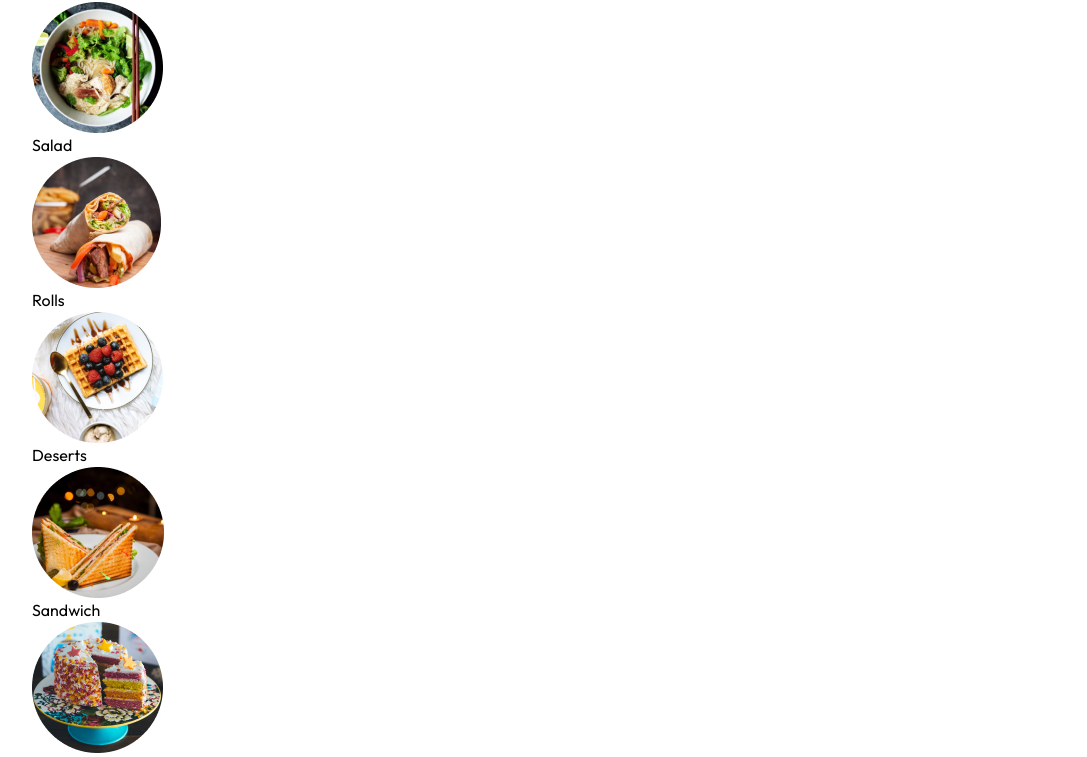
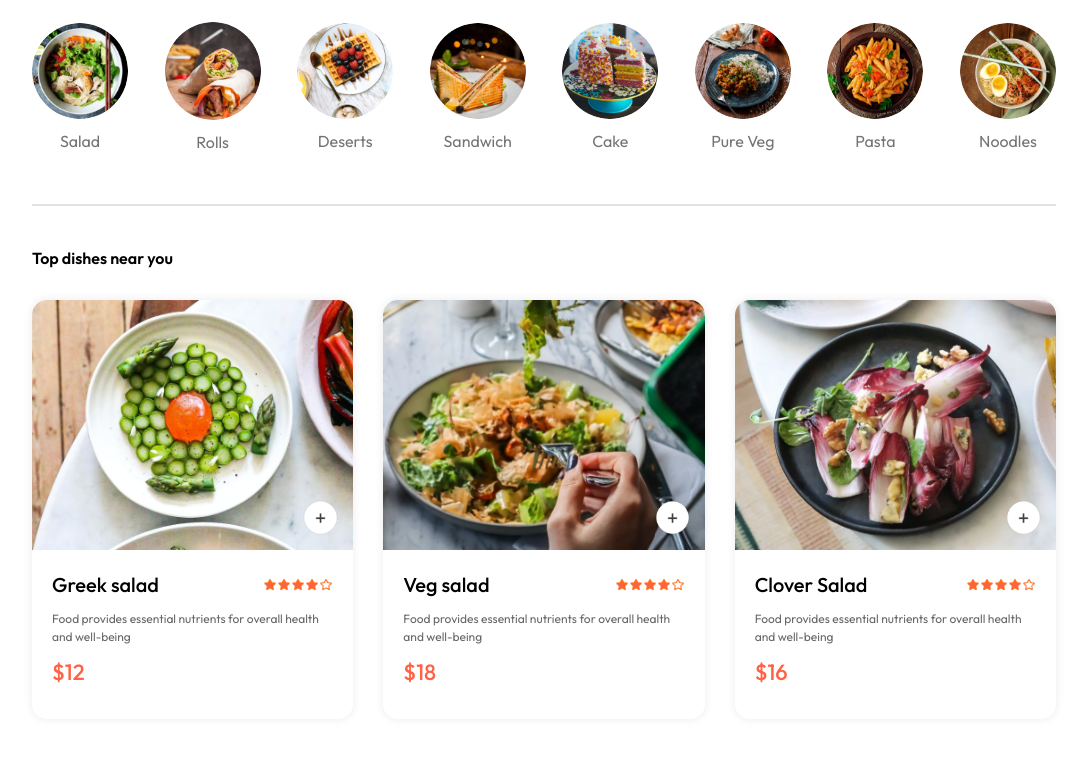
Before and after one commit to ShahzaibMarwat786/food-del-frontend, a React (Vite) app: page / in a window 1280 px wide. Shown: the part 691-1448 px from the top of the page, without its empty margins (96-1183 px from the left). Built offline with nearby package versions, Linux system fonts and the light colour scheme.

Commit message:
working on footer, create context and itme card

```diff
--- a/src/compomemts/ExploreMenu/ExploreMenu.css
+++ b/src/compomemts/ExploreMenu/ExploreMenu.css
@@ -8,3 +8,44 @@
     font-weight: 500;
 
 }
+.explore-menu-text{
+    max-width: 60%;
+    color: #808080;
+}
+.explore-menu-list{
+    display: flex;
+    justify-content: space-between;
+    align-items: center;
+    gap: 30px;
+    text-align: center;
+    margin: 20px 0px;
+    overflow-x: scroll;
+
+}
+.explore-menu-list::-webkit-scrollbar{
+    display: none;
+}
+.explore-menu-list-items img{
+    width: 7.5vw;
+    min-width: 80px;
+    cursor: pointer;
+    border-radius: 50%;
+    transition: 0.2s;
+}
+.explore-menu-list-items p{
+    margin-top: 10px;
+    color: #747474;
+    font-size: max(1.4vw 16px);
+    cursor: pointer;
+}
+.explore-menu hr{
+    margin: 10px 0px;
+    height: 2px;
+    background-color: #e2e2e2;
+    border: none;
+}
+.explore-menu-list-items .active{
+    border: 4px solid tomato;
+    padding: 2px;
+
+}
--- a/src/compomemts/ExploreMenu/ExploreMenu.jsx
+++ b/src/compomemts/ExploreMenu/ExploreMenu.jsx
@@ -2,7 +2,7 @@
 import './ExploreMenu.css'
 import { menu_list } from '../../assets/assets'
 
-const ExploreMenu = () => {
+const ExploreMenu = ({category, setCategory}) => {
   return (
     <div className='explore-menu' id='explore-menu'>
         <h1>Explore our menu</h1>
@@ -10,13 +10,14 @@
         <div className="explore-menu-list">
             {menu_list.map((item, index)=>{
                 return(
-                    <div key={index} className="explore-menu-list-items">
-                        <img src={item.menu_image} alt="" />
+                    <div onClick={()=>setCategory(prev=>prev===item.menu_name?"All":item.menu_name)} key={index} className="explore-menu-list-items">
+                        <img className={category===item.menu_name?"active":""} src={item.menu_image} alt="" />
                         <p>{item.menu_name}</p>
                     </div>
                 )
             })}
         </div>
+        <hr />
     </div>
   )
 }
--- /dev/null
+++ b/src/compomemts/FoodDisplay/FoodDisplay.css
@@ -0,0 +1,17 @@
+.food-display{
+    margin-top: 30px;
+}
+.food-display h2{
+    font-weight: 600;
+    font-size: max(2vw 24px)
+
+
+}
+
+.food-display-list{
+    display: grid;
+    grid-template-columns: repeat(auto-fill, minmax(240px,1fr));
+    margin-top: 30px;
+    gap: 30px;
+    row-gap: 50px;
+}
--- /dev/null
+++ b/src/compomemts/FoodDisplay/FoodDisplay.jsx
@@ -0,0 +1,21 @@
+import React, { useContext } from 'react'
+import './FoodDisplay.css'
+import { StoreContext } from '../../context/StoreContext'
+import FoodItem from '../FoodItem/FoodItem'
+
+const FoodDisplay = ({category}) => {
+
+    const {food_list} = useContext(StoreContext)
+  return (
+    <div className='food-display' id='food-display'>
+        <h2>Top dishes near you</h2>
+        <div className="food-display-list">
+            {food_list.map((item, index)=>{
+                return <FoodItem key={index} id={item._id} name={item.name} description={item.description} price={item.price} image={item.image} />
+            })}
+        </div>
+    </div>
+  )
+}
+
+export default FoodDisplay
--- /dev/null
+++ b/src/compomemts/FoodItem/FoodItem.css
@@ -0,0 +1,53 @@
+.food-item{
+    width: 100%;
+    margin: auto;
+    border-radius: 15px;
+    box-shadow: 0px 0px 10px #00000015;
+    transition: 0.3s;
+    animation: fadeIn 1s;
+}
+.food-item-img{
+    width: 100%;
+    border-radius: 15px 15px 0px 0px;
+
+}
+.food-item-info{
+    padding: 20px;
+
+}
+.food-item-name-rating{
+    display: flex;
+    justify-content: space-between;
+    align-items: center;
+    margin-bottom: 10px;
+
+}
+.food-item-name-rating p{
+    font-size: 20px;
+    font-weight: 500;
+}
+.food-item-name-rating img{
+    width: 70px;
+}
+.food-item-desc{
+    color: #676767;
+    font-size: 12px;
+}
+.food-item-price{
+    color: tomato;
+    font-size: 22px;
+    font-weight: 500 ;
+    margin: 10px 0px;
+}
+.food-item-img-container{
+    position: relative;
+
+}
+.food-item-img-container .add{
+    width: 35px;
+    position: absolute;
+    bottom: 15px;
+    right: 15px;
+    cursor: pointer;
+    border-radius: 50%;
+}
--- /dev/null
+++ b/src/compomemts/FoodItem/FoodItem.jsx
@@ -0,0 +1,34 @@
+import React, { useState } from 'react'
+import './FoodItem.css'
+import { assets } from '../../assets/assets'
+
+const FoodItem = ({id,name,price,description,image}) => {
+
+    const [itemCount, setItemCount] = useState(0)
+  return (
+    <div className='food-item'>
+        <div className="food-item-img-container">
+            <img className='food-item-img' src={image} alt="" />
+            {!itemCount
+                ?<img className='add' onClick={()=>setItemCount(prev=>prev+1)} src={assets.add_icon_white}/>
+                :<div className='food-item-counter'>
+                    <img onClick={()=>setItemCount(prev=>prev-1)} src={assets.remove_icon_red} alt="" />
+                    <p>{itemCount}</p>
+                    <img onClick={()=>setItemCount(prev=>prev+1)} src={assets.add_icon_green} alt="" />
+                </div>
+            }
+        </div>
+        <div className="food-item-info">
+            <div className="food-item-name-rating">
+                <p>{name}</p>
+                <img src={assets.rating_starts} alt="" />
+            </div>
+            <p className="food-item-desc">{description}</p>
+            <p className="food-item-price">${price}</p>
+        </div>
+
+    </div>
+  )
+}
+
+export default FoodItem
--- /dev/null
+++ b/src/context/StoreContext.jsx
@@ -0,0 +1,19 @@
+import { createContext } from "react";
+import { food_list } from "../assets/assets";
+
+export const StoreContext = createContext(null)
+
+const StoreContextProvider = (props)=>{
+
+
+    const contextValue = {
+        food_list
+    }
+    return(
+        <StoreContext.Provider value={contextValue}>
+            {props.children}
+        </StoreContext.Provider>
+    )
+}
+
+export default StoreContextProvider;
--- a/src/main.jsx
+++ b/src/main.jsx
@@ -2,12 +2,15 @@
 import { createRoot } from 'react-dom/client'
 import './index.css'
 import App from './App.jsx'
-import {BrowserRouter} from 'react-router-dom'
+import { BrowserRouter } from 'react-router-dom'
+import StoreContextProvider from './context/StoreContext.jsx'
 
 createRoot(document.getElementById('root')).render(
 
   <BrowserRouter>
-    <App />
+    <StoreContextProvider>
+      <App />
+    </StoreContextProvider>
   </BrowserRouter>
 
 
--- a/src/pages/home/Home.jsx
+++ b/src/pages/home/Home.jsx
@@ -1,13 +1,17 @@
-import React from 'react'
+import React, { useState } from 'react'
 import './Home.css'
 import Header from '../../compomemts/Header/Header'
 import ExploreMenu from '../../compomemts/ExploreMenu/ExploreMenu'
+import FoodDisplay from '../../compomemts/FoodDisplay/FoodDisplay'
 
 const Home = () => {
+
+  const [category, setCategory] = useState("All");
   return (
     <div>
         <Header/>
-        <ExploreMenu/>
+        <ExploreMenu  category={category} setCategory={setCategory}/>
+        <FoodDisplay category={category}/>
     </div>
   )
 }
```
